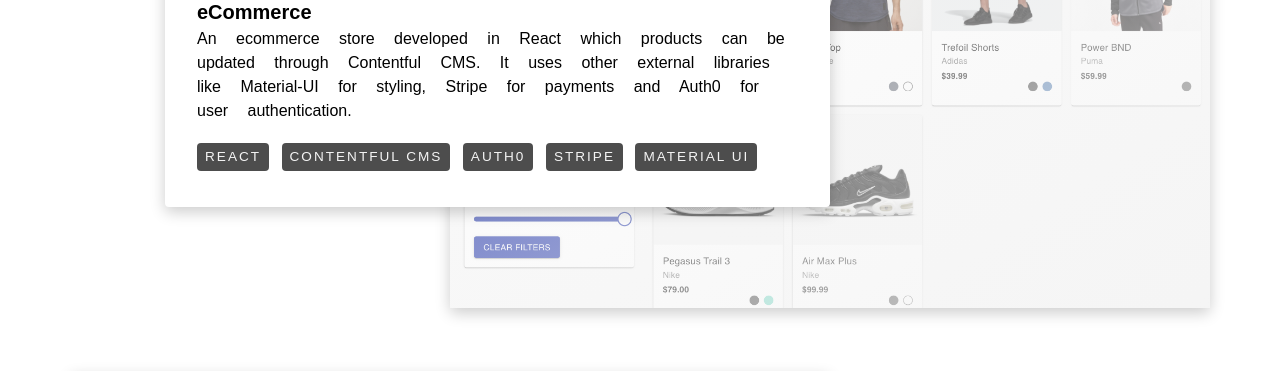
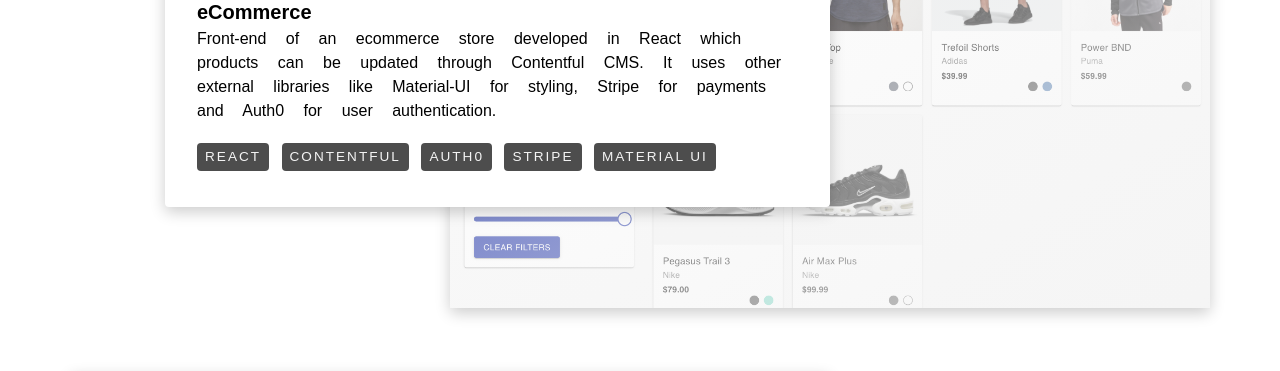
Before and after one commit to vgarmes/portfolio, a plain HTML site: page index.html in a window 1280 px wide. Shown: the part 1524-1895 px from the top of the page. Drawn offline with Linux system fonts and the light colour scheme; a web font is replaced by a local one.

Commit message:
edited ecommerce project info

```diff
--- a/index.html
+++ b/index.html
@@ -148,14 +148,14 @@
               <h4 class="project-title">eCommerce</h4>
 
               <p class="project-description">
-                An ecommerce store developed in React which products can be
-                updated through Contentful CMS. It uses other external libraries
-                like Material-UI for styling, Stripe for payments and Auth0 for
-                user authentication.
+                Front-end of an ecommerce store developed in React which
+                products can be updated through Contentful CMS. It uses other
+                external libraries like Material-UI for styling, Stripe for
+                payments and Auth0 for user authentication.
               </p>
               <div class="project-stack">
                 <span>react</span>
-                <span>contentful cms</span>
+                <span>contentful</span>
                 <span>auth0</span>
                 <span>stripe</span>
                 <span>material ui</span>
```
